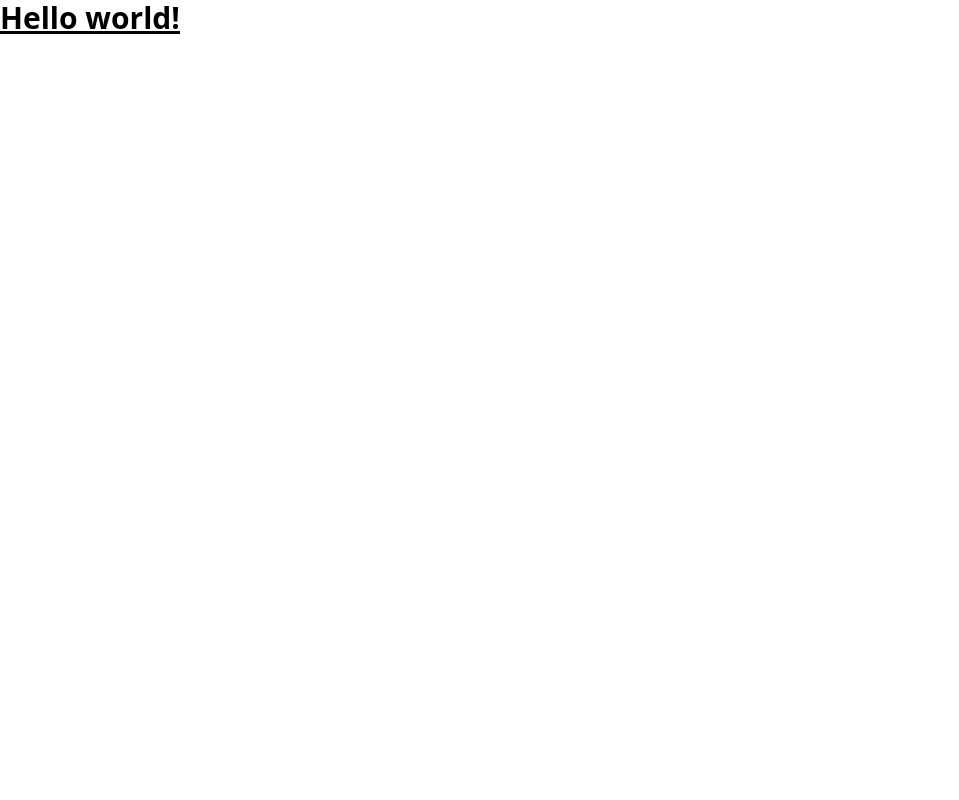
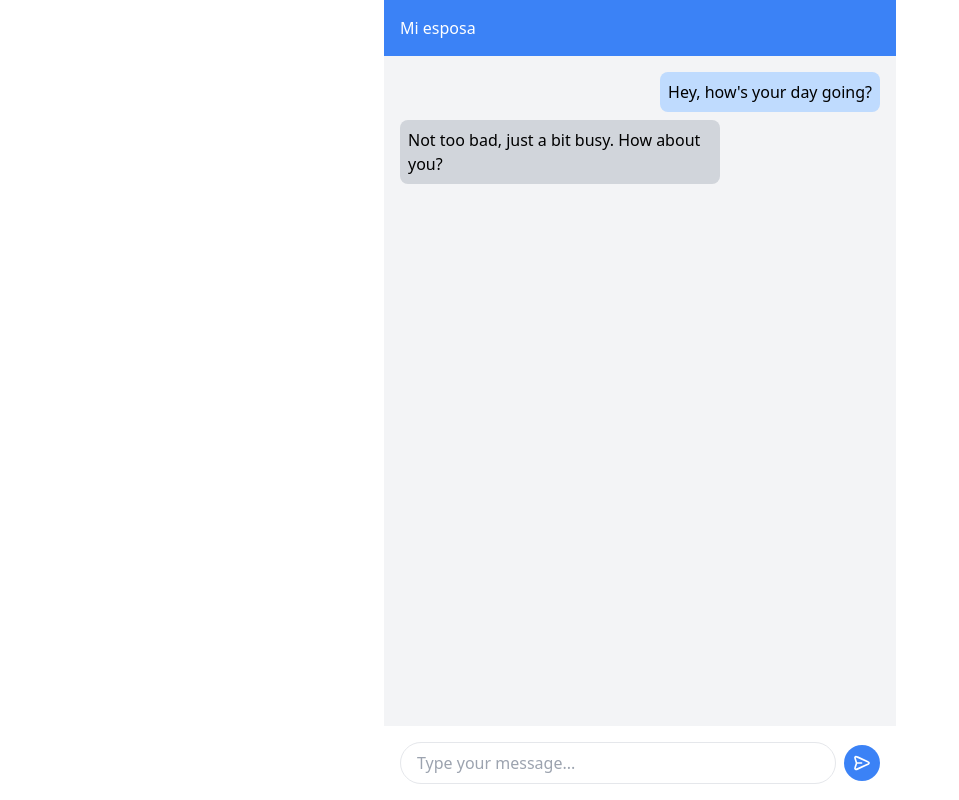
Before and after one commit to sargentogato/chat-vue, a Vue app: page / in a window 1280 px wide. Shown: the whole page, without its empty margins (0-959 px from the left). Built offline with nearby package versions, Linux system fonts and the light colour scheme; the HTML template or start-up script is replaced by a standard one.

Commit message:
new component IndecisionView add new directory

```diff
--- a/src/App.vue
+++ b/src/App.vue
@@ -1,6 +1,8 @@
 <template>
-  <h1 class="text-3xl font-bold underline">Hello world!</h1>
+  <IndecisionView />
 </template>
-<script lang="ts" setup></script>
+<script lang="ts" setup>
+import IndecisionView from '@/views/IndecisionView.vue'
+</script>
 
 <style lang="scss" scoped></style>
--- /dev/null
+++ b/src/views/IndecisionView.vue
@@ -0,0 +1,58 @@
+<template>
+  <div class="bg-gray-100 h-screen flex flex-col max-w-lg mx-auto">
+    <div class="bg-blue-500 p-4 text-white flex justify-between items-center">
+      <span>Mi esposa</span>
+    </div>
+
+    <div class="flex-1 overflow-y-auto p-4">
+      <div class="flex flex-col space-y-2">
+        <!-- Messages go here -->
+        <!-- Example Message -->
+        <div class="flex justify-end">
+          <div class="bg-blue-200 text-black p-2 rounded-lg max-w-xs">
+            Hey, how's your day going?
+          </div>
+        </div>
+
+        <!-- Example Received Message -->
+        <div class="flex">
+          <div class="bg-gray-300 text-black p-2 rounded-lg max-w-xs">
+            Not too bad, just a bit busy. How about you?
+          </div>
+        </div>
+      </div>
+    </div>
+
+    <div class="bg-white p-4 flex items-center">
+      <input
+        type="text"
+        placeholder="Type your message..."
+        class="flex-1 border rounded-full px-4 py-2 focus:outline-none"
+      />
+      <button
+        class="bg-blue-500 text-white rounded-full p-2 ml-2 hover:bg-blue-600 focus:outline-none"
+      >
+        <svg
+          width="20px"
+          height="20px"
+          viewBox="0 0 24 24"
+          fill="none"
+          xmlns="http://www.w3.org/2000/svg"
+          stroke="#ffffff"
+        >
+          <g id="SVGRepo_bgCarrier" stroke-width="0"></g>
+          <g id="SVGRepo_tracerCarrier" stroke-linecap="round" stroke-linejoin="round"></g>
+          <g id="SVGRepo_iconCarrier">
+            <path
+              d="M11.5003 12H5.41872M5.24634 12.7972L4.24158 15.7986C3.69128 17.4424 3.41613 18.2643 3.61359 18.7704C3.78506 19.21 4.15335 19.5432 4.6078 19.6701C5.13111 19.8161 5.92151 19.4604 7.50231 18.7491L17.6367 14.1886C19.1797 13.4942 19.9512 13.1471 20.1896 12.6648C20.3968 12.2458 20.3968 11.7541 20.1896 11.3351C19.9512 10.8529 19.1797 10.5057 17.6367 9.81135L7.48483 5.24303C5.90879 4.53382 5.12078 4.17921 4.59799 4.32468C4.14397 4.45101 3.77572 4.78336 3.60365 5.22209C3.40551 5.72728 3.67772 6.54741 4.22215 8.18767L5.24829 11.2793C5.34179 11.561 5.38855 11.7019 5.407 11.8459C5.42338 11.9738 5.42321 12.1032 5.40651 12.231C5.38768 12.375 5.34057 12.5157 5.24634 12.7972Z"
+              stroke="#ffffff"
+              stroke-width="2"
+              stroke-linecap="round"
+              stroke-linejoin="round"
+            ></path>
+          </g>
+        </svg>
+      </button>
+    </div>
+  </div>
+</template>
```
